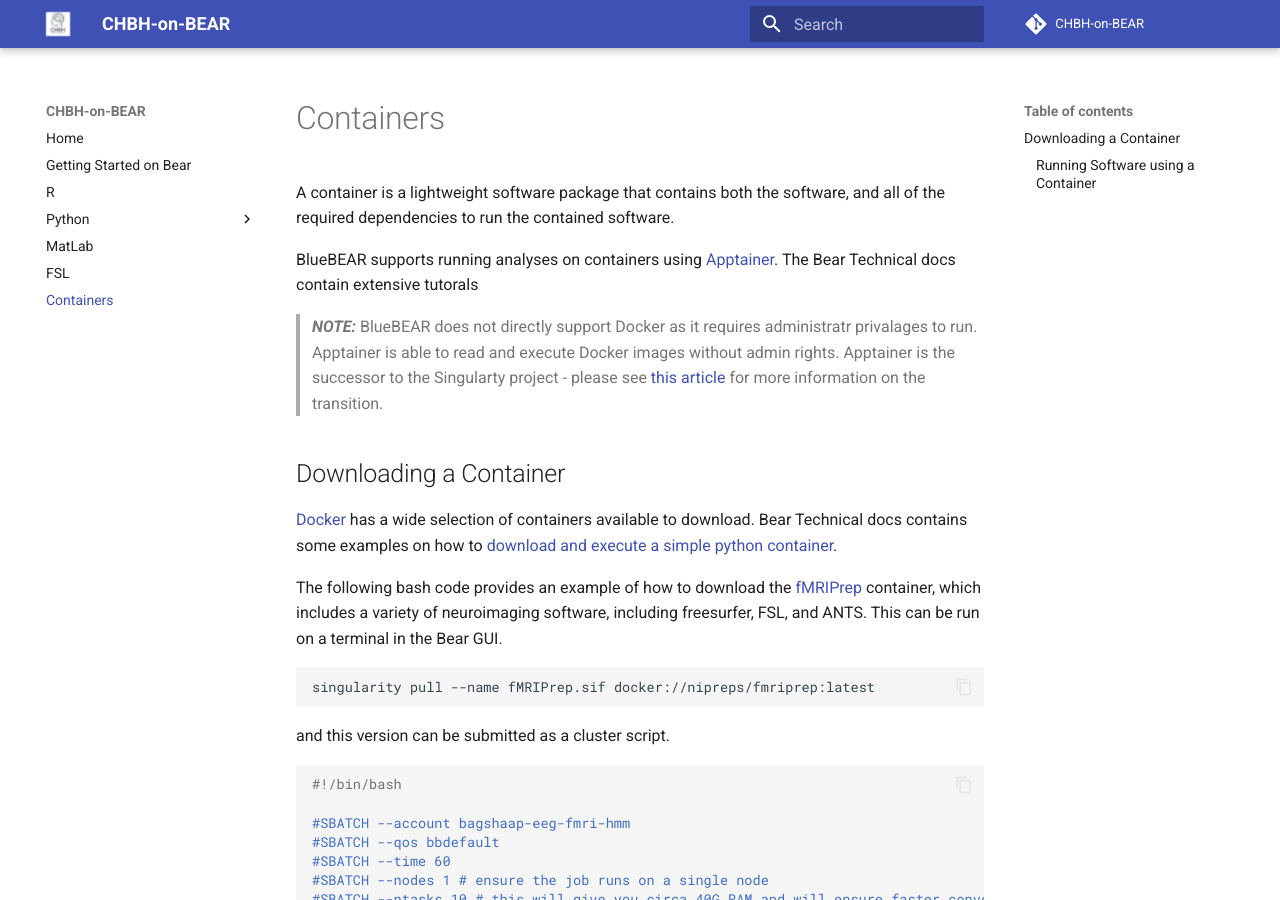
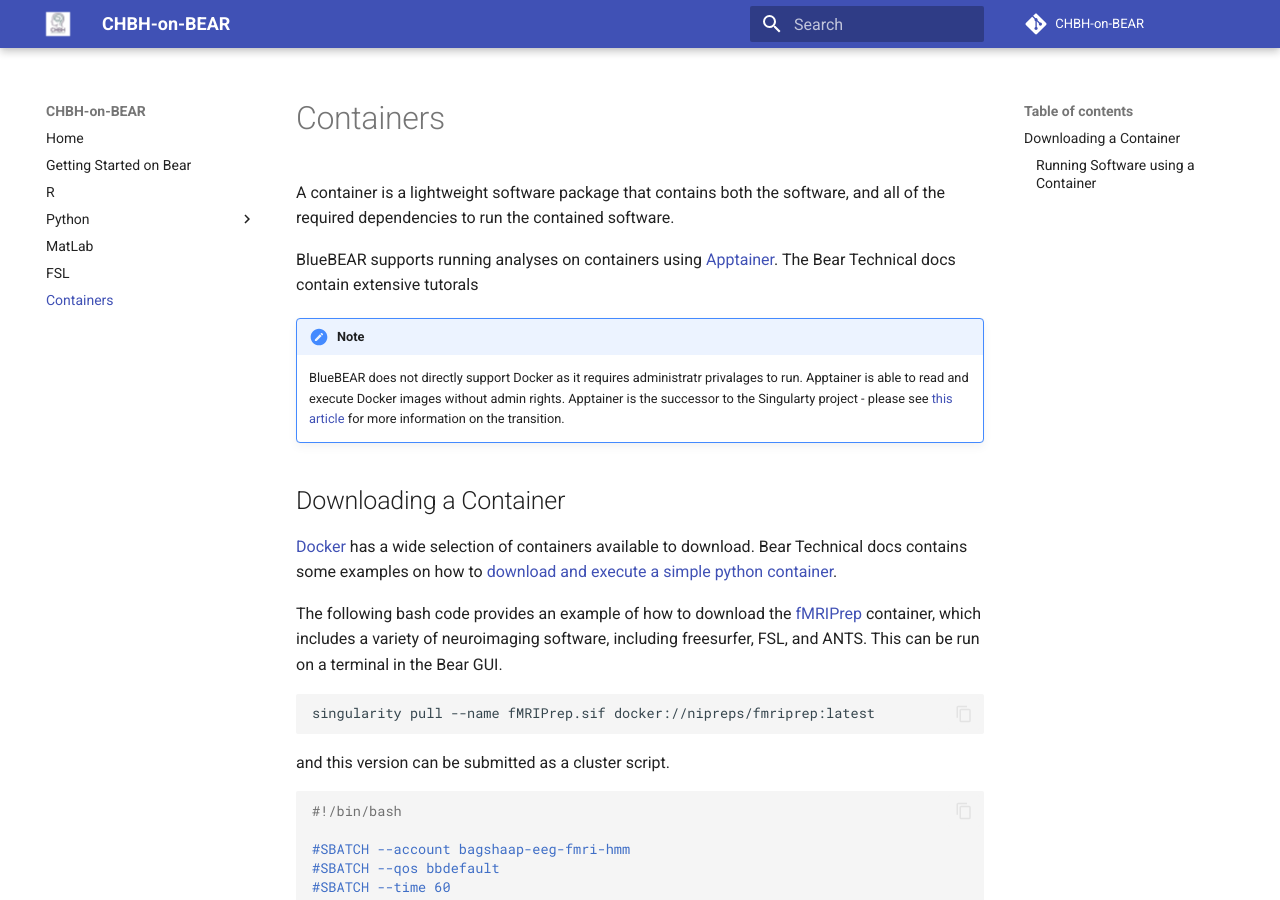
Before and after one commit to chbh-opensource/chbh-on-bear, an MkDocs documentation site: the page built from docs/containers/containers.md, in a window 1280 px wide and 900 px high. Built offline with MkDocs 1.6.1 and Material for MkDocs 9.7.7, drawn with Linux system fonts in a browser that asks for light colours; comment, search, counter and statistics services are not loaded.

```diff
--- a/docs/containers/containers.md
+++ b/docs/containers/containers.md
@@ -4,7 +4,8 @@ A container is a lightweight software package that contains both the software, a
 
 BlueBEAR supports running analyses on containers using [Apptainer](https://docs.bear.bham.ac.uk/bluebear/software/container/). The Bear Technical docs contain extensive tutorals
 
-> **_NOTE:_** BlueBEAR does not directly support Docker as it requires administratr privalages to run. Apptainer is able to read and execute Docker images without admin rights. Apptainer is the successor to the Singularty project - please see [this article](https://apptainer.org/news/community-announcement-20211130/) for more information on the transition.
+!!! note
+    BlueBEAR does not directly support Docker as it requires administratr privalages to run. Apptainer is able to read and execute Docker images without admin rights. Apptainer is the successor to the Singularty project - please see [this article](https://apptainer.org/news/community-announcement-20211130/) for more information on the transition.
 
 ## Downloading a Container
 
```
